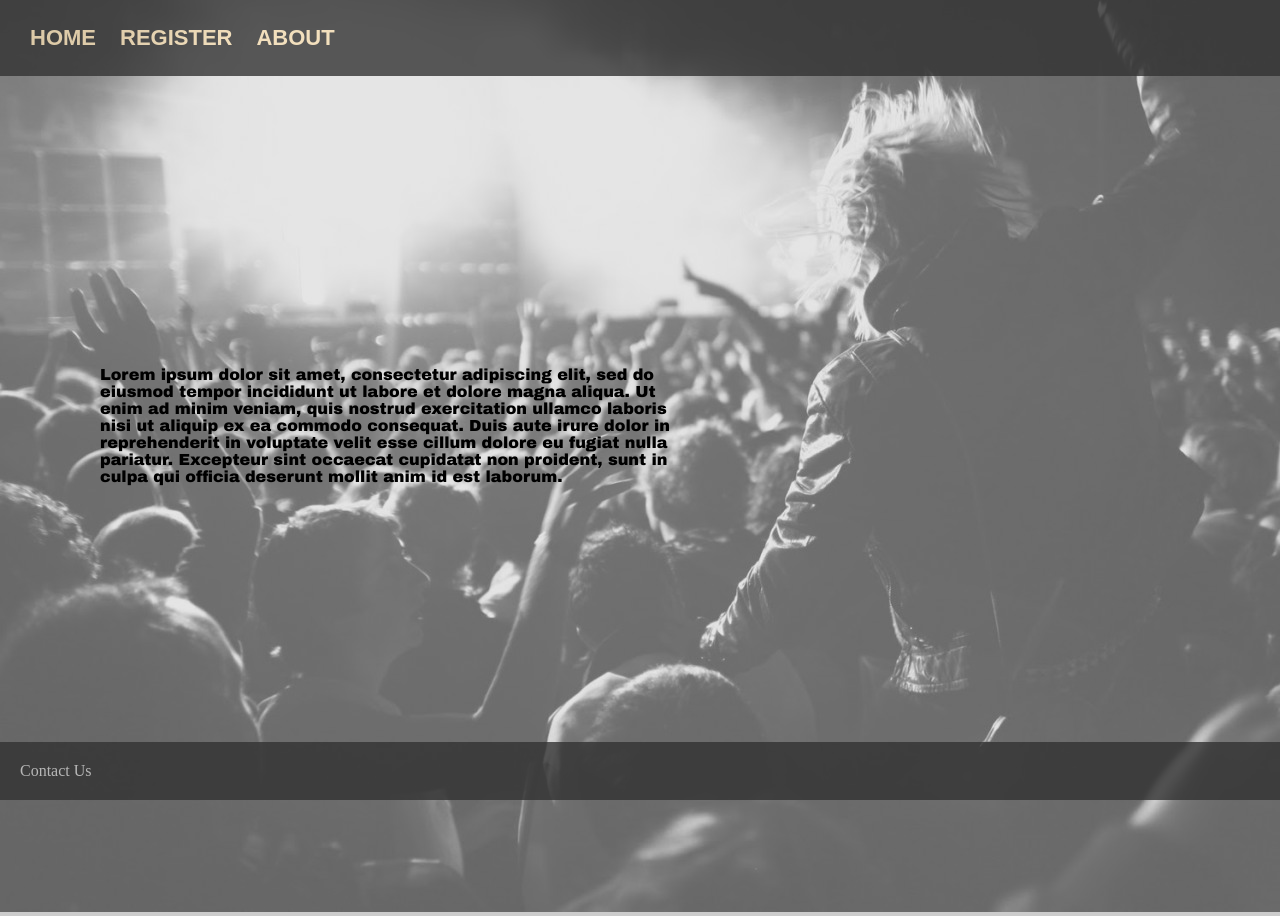
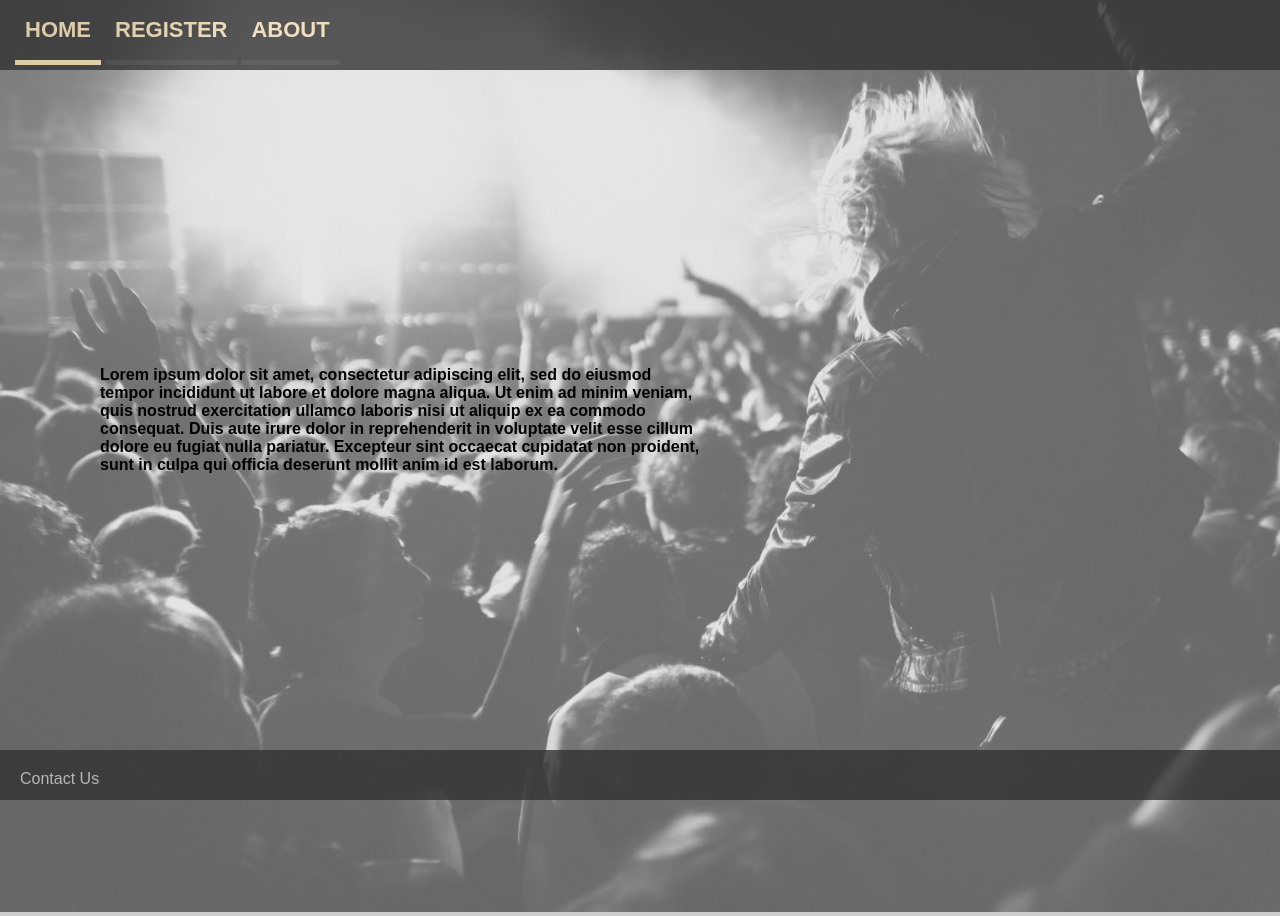
Before and after one commit to hrishikeshsoman/RegistrationForm, a plain HTML site: page index.html in a window 1280 px wide. Shown: the top 916 px of the page. Drawn offline with Linux system fonts and the light colour scheme.

Commit message:
header buttons replaced with hyperlinks

```diff
--- a/assets/css/home.css
+++ b/assets/css/home.css
@@ -13,9 +13,10 @@ body
 	width:100%;
 	color:#CCC;
 	background:#333;
-	padding:20px;
+	padding-left: 15px;
     z-index: 2;
     opacity: 0.8;
+    height: 70px;
 }
 
 .fixedFooter
@@ -29,6 +30,8 @@ body
 	padding:20px;
     z-index: 2;
     opacity: 0.8;
+    height: 10px;
+    font-family: Copperplate, 'Copperplate Gothic Light', fantasy;
 }
 
 .navigationButton
@@ -42,13 +45,16 @@ body
     font-size: 22px;
     font-weight: 700;
     font-family: Copperplate, 'Copperplate Gothic Light', fantasy;
+    text-decoration: none;
+    border-bottom: solid 5px #414042;
+    line-height: 50px;
 }
 
 .textContainer
 {
     position: fixed;
     width :600px;
-    font-family: "Arial Black", Gadget, sans-serif;
+    font-family: Copperplate, 'Copperplate Gothic Light', fantasy;
     left: 100px;
     top: 350px;
     font-size: 60;
--- a/index.html
+++ b/index.html
@@ -7,9 +7,9 @@
 <body>
 
 	<div id = "fixedheader" class="fixedHeader">
-    	<button class="navigationButton"> HOME </button>
-        <button class = "navigationButton"> REGISTER </button>
-        <button class = "navigationButton"> ABOUT </button>
+    	<a href="" class ="navigationButton" style="border-bottom: solid 5px wheat;"> HOME</a>
+        <a href="" class ="navigationButton"> REGISTER</a>
+        <a href="" class ="navigationButton"> ABOUT</a>
 	</div>
 
     <div class= "textContainer">
```
